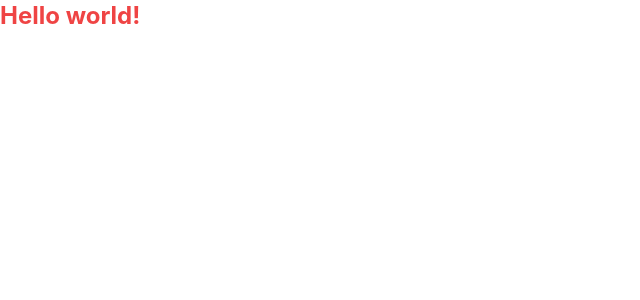
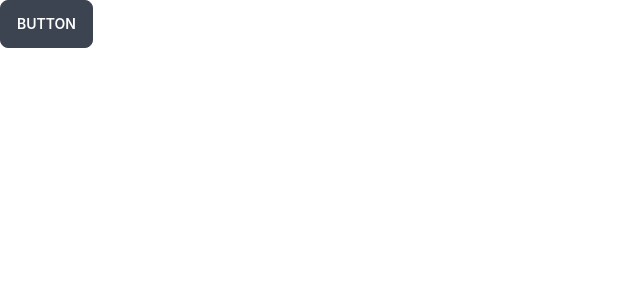
Before and after one commit to MdTasib/pathshala-client, a React (Create React App) app: page / in a window 1280 px wide. Shown: the top 300 px of the page, without its empty margins (0-640 px from the left). Built offline with nearby package versions, Linux system fonts and the light colour scheme.

Commit message:
daysi ui

```diff
--- a/package.json
+++ b/package.json
@@ -6,6 +6,7 @@
     "@testing-library/jest-dom": "^5.16.5",
     "@testing-library/react": "^13.3.0",
     "@testing-library/user-event": "^13.5.0",
+    "daisyui": "^2.24.0",
     "react": "^18.2.0",
     "react-dom": "^18.2.0",
     "react-scripts": "5.0.1",
--- a/src/App.js
+++ b/src/App.js
@@ -1,5 +1,5 @@
 function App() {
-	return <h1 className='text-2xl font-bold text-red-500'>Hello world!</h1>;
+	return <button class='btn'>Button</button>;
 }
 
 export default App;
--- a/tailwind.config.js
+++ b/tailwind.config.js
@@ -4,5 +4,5 @@ module.exports = {
 	theme: {
 		extend: {},
 	},
-	plugins: [],
+	plugins: [require("daisyui")],
 };
```
Also changed, not shown: 1 other file (tests, documents, lock files or other folders).
